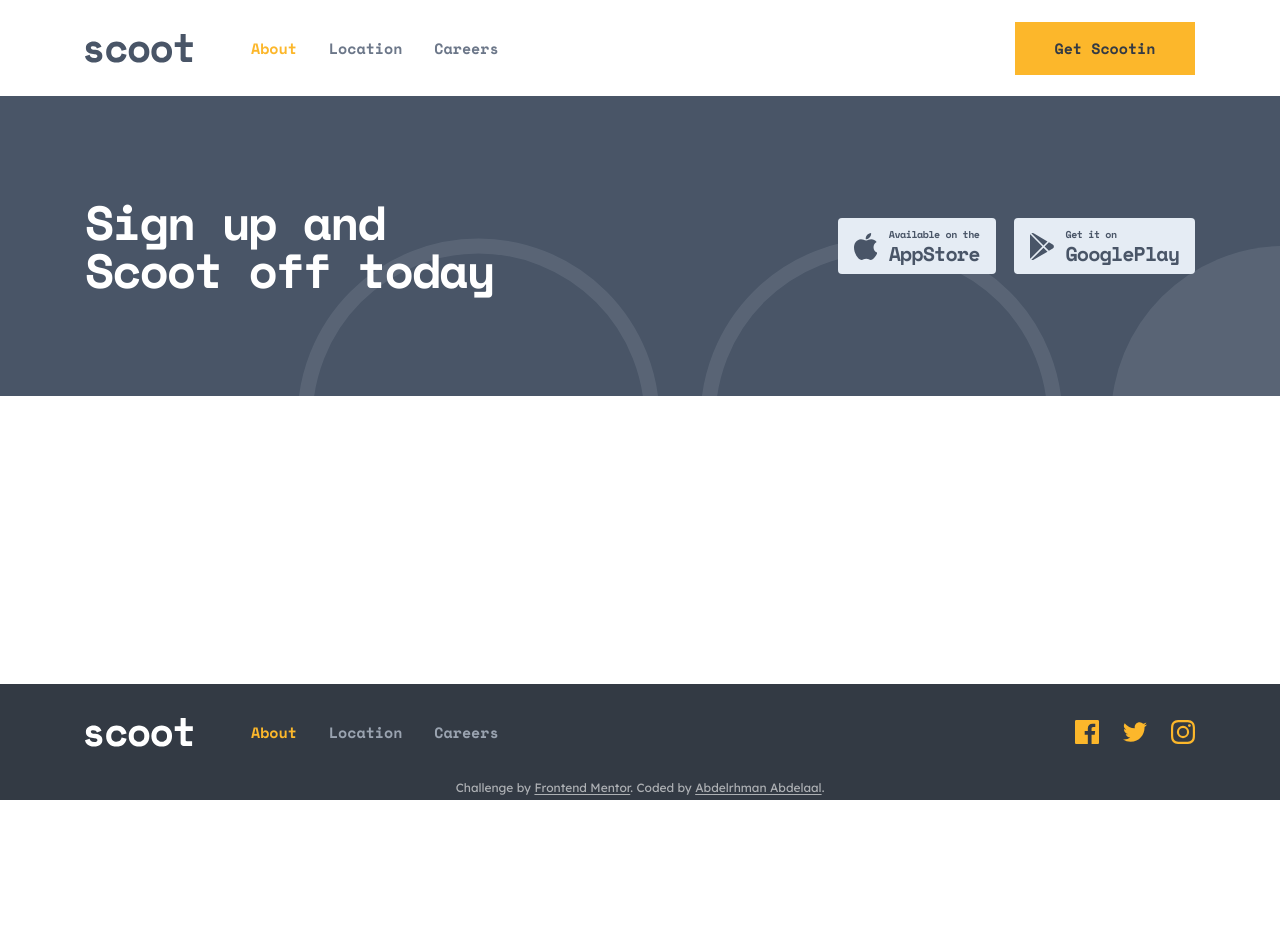
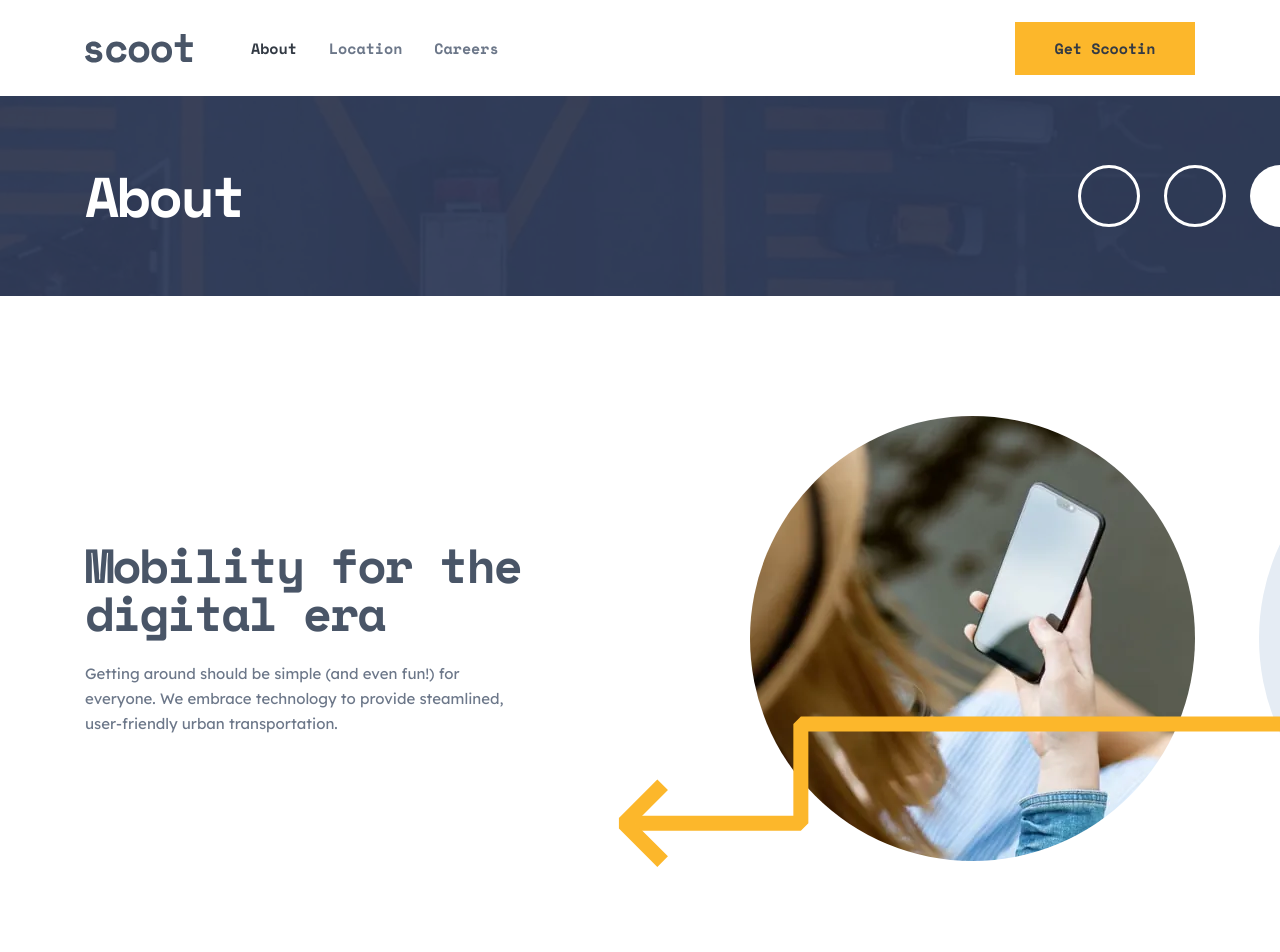
Before and after one commit to MrBlackvanta/scoot-multi-page-website, a Next.js app: page /about in a window 1280 px wide. Shown: the top 952 px of the page. Before the commit the page ends 800 px from the top, so only its background shows below. Built offline with nearby package versions, Linux system fonts and the light colour scheme.

Commit message:
feat: enhance About page with PageHero and Intro components, add StoryPanel to Features section

```diff
--- a/src/app/about/page.tsx
+++ b/src/app/about/page.tsx
@@ -1,8 +1,19 @@
-import { DownloadCta } from "@/components/layout";
+import heroDesktop from "@/assets/images/about/hero-desktop.webp";
+import heroMobile from "@/assets/images/about/hero-mobile.webp";
+import heroTablet from "@/assets/images/about/hero-tablet.webp";
+import { DownloadCta, PageHero } from "@/components/layout";
+import { Intro } from "@/views/about";
 
 export default function About() {
   return (
     <main className="flex-1">
+      <PageHero
+        title="About"
+        mobile={heroMobile}
+        tablet={heroTablet}
+        desktop={heroDesktop}
+      />
+      <Intro />
       <DownloadCta />
     </main>
   );
--- a/src/components/index.ts
+++ b/src/components/index.ts
@@ -1,3 +1,4 @@
 export { default as Button, ButtonAnchor, ButtonLink } from "./button";
 export { default as Picture } from "./picture";
 export { default as StoreBadges } from "./store-badges";
+export { default as StoryPanel } from "./story-panel";
--- a/src/components/layout/index.ts
+++ b/src/components/layout/index.ts
@@ -1,6 +1,7 @@
 export { default as Attribution } from "./attribution";
 export { default as DownloadCta } from "./download-cta";
 export { default as NavLinks } from "./nav-links";
+export { default as PageHero } from "./page-hero";
 export { default as SiteFooter } from "./site-footer";
 export { default as SiteHeader } from "./site-header";
 export { default as SocialLinks } from "./social-links";
--- a/src/components/layout/nav-links.tsx
+++ b/src/components/layout/nav-links.tsx
@@ -7,18 +7,26 @@ import { usePathname } from "next/navigation";
 
 type Variant = "header" | "footer" | "drawer";
 
-const variants: Record<Variant, string> = {
-  header: "flex gap-8 text-body text-muted",
-  footer:
-    "flex flex-col items-center gap-4 text-body text-muted-inverse md:flex-row md:gap-8",
-  drawer: "flex flex-col gap-6 text-link text-light-grey",
+const variants: Record<Variant, { list: string; current: string }> = {
+  header: {
+    list: "flex gap-8 text-body text-muted",
+    current: "text-navy-deep",
+  },
+  footer: {
+    list: "flex flex-col items-center gap-4 text-body text-muted-inverse md:flex-row md:gap-8",
+    current: "text-yellow",
+  },
+  drawer: {
+    list: "flex flex-col gap-6 text-link text-light-grey",
+    current: "text-yellow",
+  },
 };
 
 export default function NavLinks({ variant }: { variant: Variant }) {
   const pathname = usePathname();
 
   return (
-    <ul className={cn("font-display font-bold", variants[variant])}>
+    <ul className={cn("font-display font-bold", variants[variant].list)}>
       {navLinks.map(({ href, label }) => {
         const current = pathname === href;
         return (
@@ -28,7 +36,7 @@ export default function NavLinks({ variant }: { variant: Variant }) {
               aria-current={current ? "page" : undefined}
               className={cn(
                 "transition-colors duration-200 hover:text-yellow motion-reduce:transition-none",
-                current && "text-yellow",
+                current && variants[variant].current,
               )}
             >
               {label}
--- /dev/null
+++ b/src/components/layout/page-hero.tsx
@@ -0,0 +1,40 @@
+import type { StaticImageData } from "next/image";
+
+import { Picture } from "@/components";
+import { Circles } from "@/components/patterns";
+
+type Props = {
+  title: string;
+  mobile: StaticImageData;
+  tablet: StaticImageData;
+  desktop: StaticImageData;
+};
+
+export default function PageHero({ title, mobile, tablet, desktop }: Props) {
+  return (
+    <section
+      aria-labelledby="page-heading"
+      className="relative isolate flex h-40 items-center overflow-clip md:h-50"
+    >
+      <Picture
+        mobile={mobile}
+        tablet={tablet}
+        desktop={desktop}
+        alt=""
+        fetchPriority="high"
+        className="absolute inset-0 -z-20 size-full object-cover"
+      />
+      <div className="absolute inset-0 -z-10 bg-veil/75" />
+      <Circles className="absolute top-1/2 -right-8 -z-10 hidden -translate-y-1/2 text-white md:block" />
+
+      <div className="v-page">
+        <h1
+          id="page-heading"
+          className="mx-auto max-w-xl text-center font-display text-hero-sm font-bold text-white md:text-left md:text-hero lg:max-w-none"
+        >
+          {title}
+        </h1>
+      </div>
+    </section>
+  );
+}
--- /dev/null
+++ b/src/components/story-panel.tsx
@@ -0,0 +1,66 @@
+import type { StaticImageData } from "next/image";
+
+import { LeftDownwardArrow, LeftUpwardArrow } from "@/components/patterns";
+import { cn } from "@/lib";
+
+const sides = {
+  right: { column: "lg:order-last", backdrop: "left-full ms-16" },
+  left: { column: "", backdrop: "right-full me-16" },
+};
+
+const arrows = { down: LeftDownwardArrow, up: LeftUpwardArrow };
+
+type Props = {
+  image: StaticImageData;
+  title: string;
+  body: string;
+  imageOn: keyof typeof sides;
+  arrow: { turn: keyof typeof arrows; at: string };
+  children?: React.ReactNode;
+};
+
+export default function StoryPanel({
+  image,
+  title,
+  body,
+  imageOn,
+  arrow,
+  children,
+}: Props) {
+  const Arrow = arrows[arrow.turn];
+
+  return (
+    <div className="flex flex-col gap-14 lg:grid lg:grid-cols-2 lg:items-center lg:gap-55">
+      <div
+        className={cn(
+          "relative mx-auto w-full max-w-111 lg:max-w-none",
+          sides[imageOn].column,
+        )}
+      >
+        <img
+          src={image.src}
+          width={image.width}
+          height={image.height}
+          alt=""
+          loading="lazy"
+          className="w-full rounded-full"
+        />
+        <span
+          aria-hidden="true"
+          className={cn(
+            "absolute top-0 -z-10 hidden size-full rounded-full bg-light-grey md:block",
+            sides[imageOn].backdrop,
+          )}
+        />
+        <Arrow className={cn("absolute text-yellow", arrow.at)} />
+      </div>
+      <div className="text-center lg:text-left">
+        <h2 className="mx-auto mb-8 max-w-114 font-display text-section-sm font-bold text-navy md:mb-10 md:text-section lg:mx-0 lg:mb-6 lg:max-w-none">
+          {title}
+        </h2>
+        <p className="mx-auto max-w-xl lg:mx-0 lg:max-w-none">{body}</p>
+        {children && <div className="mt-8 md:mt-10">{children}</div>}
+      </div>
+    </div>
+  );
+}
--- /dev/null
+++ b/src/views/about/index.ts
@@ -0,0 +1 @@
+export { default as Intro } from "./intro";
--- /dev/null
+++ b/src/views/about/intro.tsx
@@ -0,0 +1,35 @@
+import betterLiving from "@/assets/images/about/better-living.webp";
+import digitalEra from "@/assets/images/about/digital-era.webp";
+import { StoryPanel } from "@/components";
+
+const panels = [
+  {
+    image: digitalEra,
+    title: "Mobility for the digital era",
+    body: "Getting around should be simple (and even fun!) for everyone. We embrace technology to provide steamlined, user-friendly urban transportation.",
+    imageOn: "right",
+    arrow: {
+      turn: "down",
+      at: "bottom-0.5 -left-2 md:bottom-auto md:top-75 md:-left-33",
+    },
+  },
+  {
+    image: betterLiving,
+    title: "Better urban living",
+    body: "We’re helping connect cities and bring people closer together. Our scooters are also fully electric, so you can breathe easier.",
+    imageOn: "left",
+    arrow: { turn: "down", at: "-top-2 left-76 md:top-0 md:left-45" },
+  },
+] as const;
+
+export default function Intro() {
+  return (
+    <section className="relative isolate overflow-clip pt-18 md:pt-36 lg:pt-30">
+      <div className="v-page flex flex-col gap-30">
+        {panels.map((panel) => (
+          <StoryPanel key={panel.title} {...panel} />
+        ))}
+      </div>
+    </section>
+  );
+}
--- a/src/views/home/features.tsx
+++ b/src/views/home/features.tsx
@@ -1,14 +1,7 @@
 import nearYou from "@/assets/images/home/near-you.webp";
 import payments from "@/assets/images/home/payments.webp";
 import telemetry from "@/assets/images/home/telemetry.webp";
-import { Button } from "@/components";
-import { LeftDownwardArrow } from "@/components/patterns";
-import { cn } from "@/lib";
-
-const sides = {
-  right: { column: "lg:order-last", backdrop: "left-full ms-16" },
-  left: { column: "", backdrop: "right-full me-16" },
-};
+import { Button, StoryPanel } from "@/components";
 
 const panels = [
   {
@@ -16,21 +9,24 @@ const panels = [
     title: "Easy to use riding telemetry",
     body: "The Scoot app is available with riding telemetry. This means it can show you your average speed, how long you’ve been using the scooter, your traveling distance, and many more things all in an easy to use app.",
     imageOn: "right",
-    arrow: "top-41 -left-2 md:top-75 md:-left-33",
+    arrow: {
+      turn: "down",
+      at: "bottom-0.5 -left-2 md:bottom-auto md:top-75 md:-left-33",
+    },
   },
   {
     image: nearYou,
     title: "Coming to a city near you",
     body: "Scoot is available in 4 major cities so far. We’re expanding rapidly, so be sure to let us know if you want to see us in your hometown. We’re aiming to let our scooters loose on 23 cities over the coming year.",
     imageOn: "left",
-    arrow: "-top-2 left-56 md:-top-8 md:left-45",
+    arrow: { turn: "down", at: "-top-2 left-56 md:-top-8 md:left-45" },
   },
   {
     image: payments,
     title: "Zero hassle payments",
     body: "Our payment is as easy as one two three. We accept most credit cards and debit cards. You can also link your PayPal account inside the app. Need to pay later? No worries! You can defer payment for up to a month.",
     imageOn: "right",
-    arrow: "top-0 left-31 md:top-19 md:left-62",
+    arrow: { turn: "down", at: "top-0 left-31 md:top-19 md:left-62" },
   },
 ] as const;
 
@@ -38,46 +34,10 @@ export default function Features() {
   return (
     <section className="relative isolate overflow-clip pt-30 pb-30 md:pt-36 md:pb-26 lg:py-50">
       <div className="v-page flex flex-col gap-30 md:gap-32 lg:gap-40">
-        {panels.map(({ image, title, body, imageOn, arrow }) => (
-          <div
-            key={title}
-            className="flex flex-col gap-14 lg:grid lg:grid-cols-2 lg:items-center lg:gap-55"
-          >
-            <div
-              className={cn(
-                "relative mx-auto w-full max-w-111 lg:max-w-none",
-                sides[imageOn].column,
-              )}
-            >
-              <img
-                src={image.src}
-                width={image.width}
-                height={image.height}
-                alt=""
-                loading="lazy"
-                className="w-full rounded-full"
-              />
-              <span
-                aria-hidden="true"
-                className={cn(
-                  "absolute top-0 -z-10 hidden size-full rounded-full bg-light-grey md:block",
-                  sides[imageOn].backdrop,
-                )}
-              />
-              <LeftDownwardArrow
-                className={cn("absolute text-yellow", arrow)}
-              />
-            </div>
-            <div className="text-center lg:text-left">
-              <h2 className="mx-auto mb-8 max-w-114 font-display text-section-sm font-bold text-navy md:mb-10 md:text-section lg:mx-0 lg:mb-6 lg:max-w-none">
-                {title}
-              </h2>
-              <p className="mx-auto mb-8 max-w-xl md:mb-10 lg:mx-0 lg:max-w-none">
-                {body}
-              </p>
-              <Button>Learn More</Button>
-            </div>
-          </div>
+        {panels.map((panel) => (
+          <StoryPanel key={panel.title} {...panel}>
+            <Button>Learn More</Button>
+          </StoryPanel>
         ))}
       </div>
     </section>
```
Also changed, not shown: 1 other file (tests, documents, lock files or other folders).
